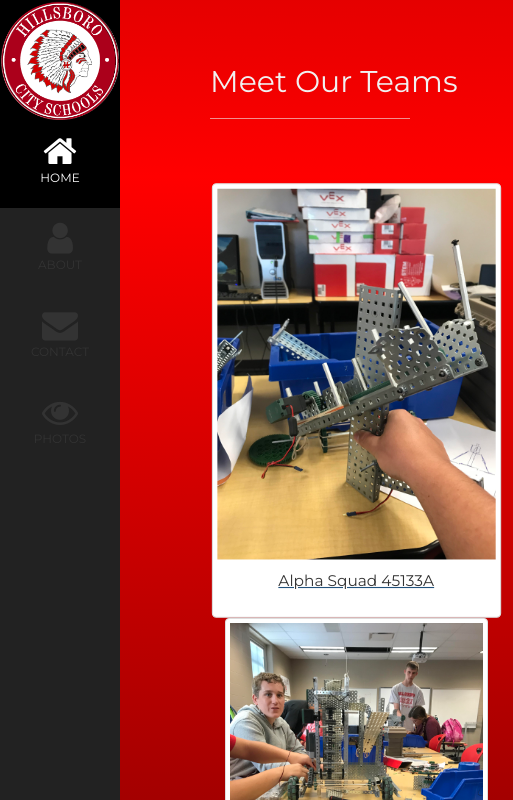
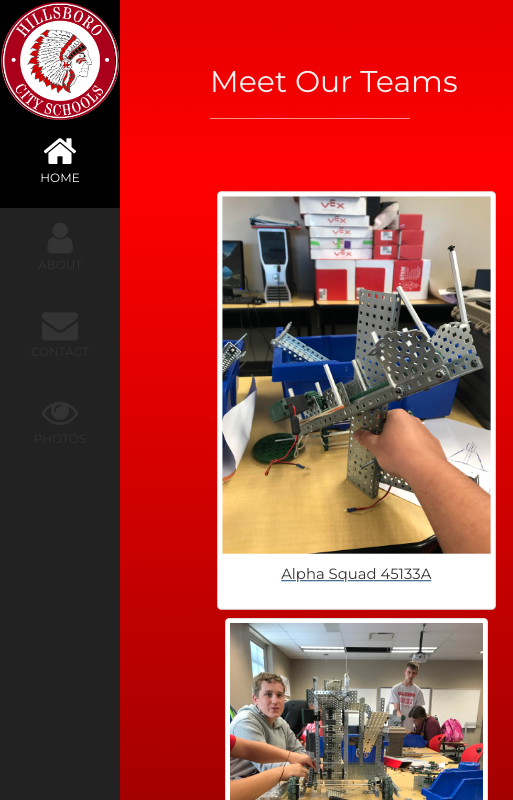
Before and after one commit to Agunderman10/Robotics-Website, a plain HTML site: page index.html in a window 1280 px wide. In both pictures the pointer is over the element 356 px from the left and 1963 px from the top of the page. Shown: the part 1563-2363 px from the top of the page, 0-513 px from the left. Drawn offline with nearby package versions, Linux system fonts and the light colour scheme.

Commit message:
Revised animation for team websites

```diff
--- a/Styles.css
+++ b/Styles.css
@@ -246,10 +246,10 @@ width: 24px;
 }
 
 .mouseoverEffect:hover {
-  -webkit-transform: scale(1.1);
-  -moz-transform: scale(1.1);
-  -o-transform: scale(1.1);
-  transform: scale(1.1);
+  -webkit-transform: scale(1.06);
+  -moz-transform: scale(1.06);
+  -o-transform: scale(1.06);
+  transform: scale(1.06);
   transition: all 0.3s;
   -webkit-transition: all 0.3s;
 }
```
